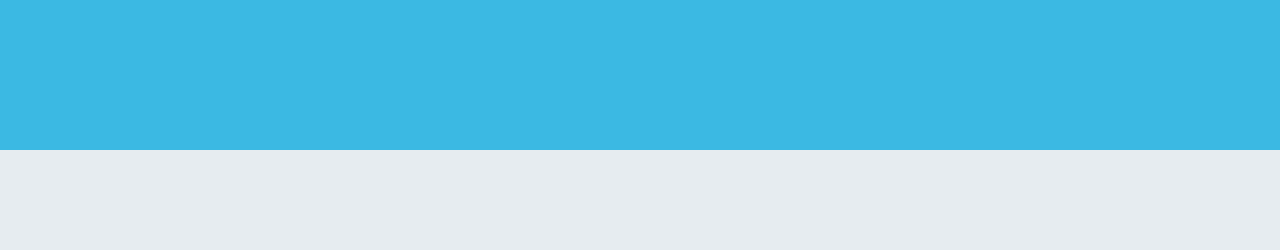
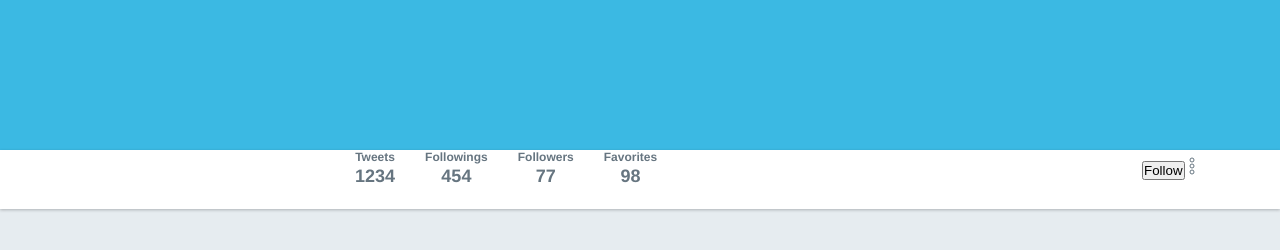
Before and after one commit to ArliMachado/bootcamp_flexbox, a plain HTML site: page index.html in a window 1280 px wide. Shown: the part 276-526 px from the top of the page. Drawn offline with Linux system fonts and the light colour scheme.

Commit message:
incluindo barra superior

```diff
--- a/index.html
+++ b/index.html
@@ -34,5 +34,32 @@
     <div class="banner">
       <h1>Twitter da Rocketseat</h1>
     </div>
+    <div class="bar">
+      <div class="content">
+        <ul>
+          <li>
+            <span>Tweets</span>
+            <strong>1234</strong>
+          </li>
+          <li>
+            <span>Followings</span>
+            <strong>454</strong>
+          </li>
+          <li>
+            <span>Followers</span>
+            <strong>77</strong>
+          </li>
+          <li>
+            <span>Favorites</span>
+            <strong>98</strong>
+          </li>
+        </ul>
+
+        <div class="actions">
+          <button>Follow</button>
+          <img src="/images/more.svg" alt="More" />
+        </div>
+      </div>
+    </div>
   </body>
 </html>
--- a/styles.css
+++ b/styles.css
@@ -112,3 +112,42 @@ div.banner {
 
   color: #fff;
 }
+
+div.bar {
+  height: 59px;
+  background: #fff;
+  box-shadow: 0 1px 3px rgba(0, 0, 0, 0.25);
+}
+
+div.bar .content {
+  display: flex;
+  justify-content: space-between;
+  align-items: center;
+  padding-left: 285px;
+}
+
+div.bar .content ul {
+  display: flex;
+  list-style: none;
+}
+
+div.bar .content ul li {
+  display: flex;
+  flex-direction: column;
+  align-items: center;
+  padding: 0 15px;
+}
+
+div.bar .content ul li span {
+  color: #667580;
+  font-size: 12px;
+  font-weight: bold;
+}
+
+div.bar .content ul li strong {
+  color: #667580;
+  font-size: 18px;
+  font-weight: bold;
+  margin-top: 2px;
+}
+/* 10:00 */
```
